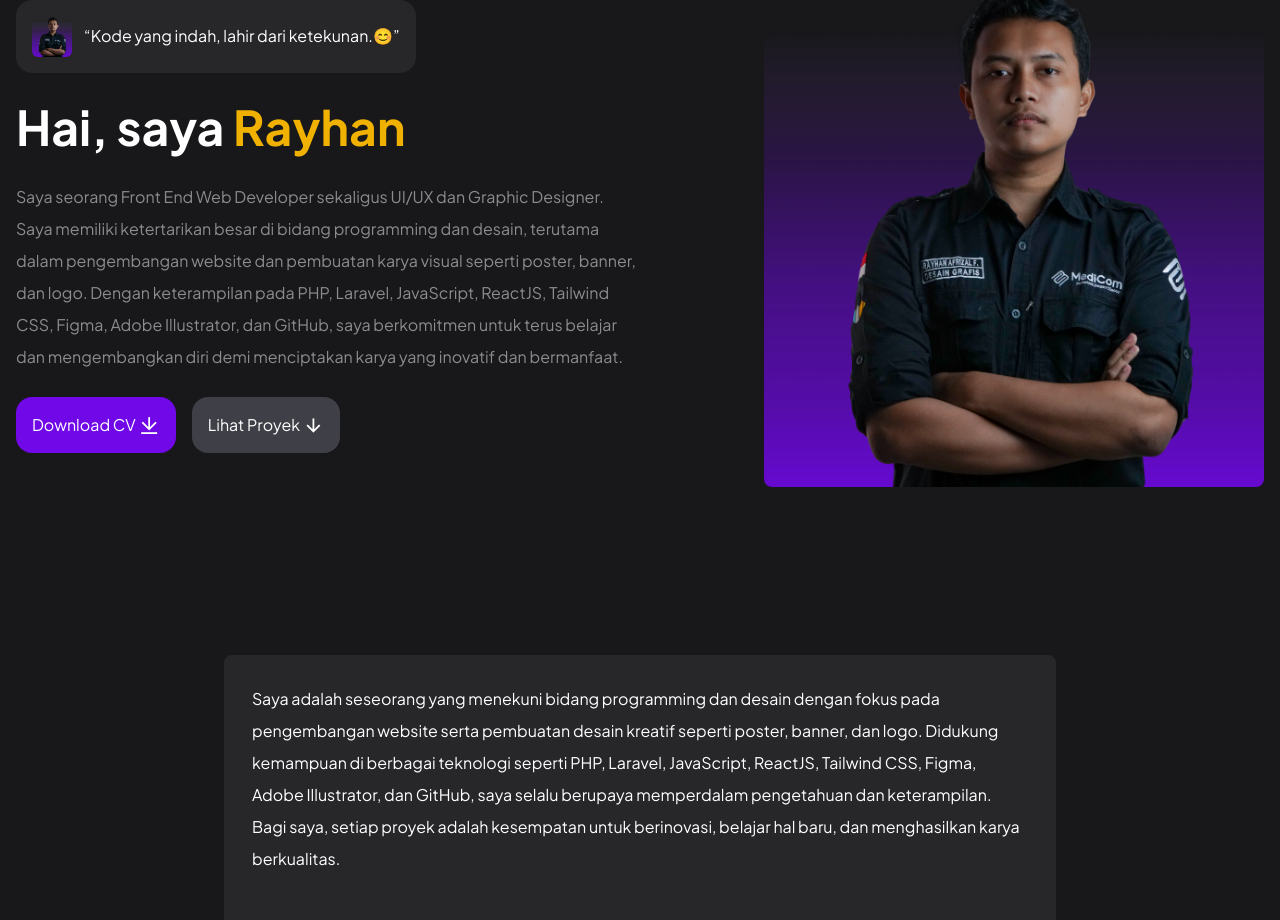
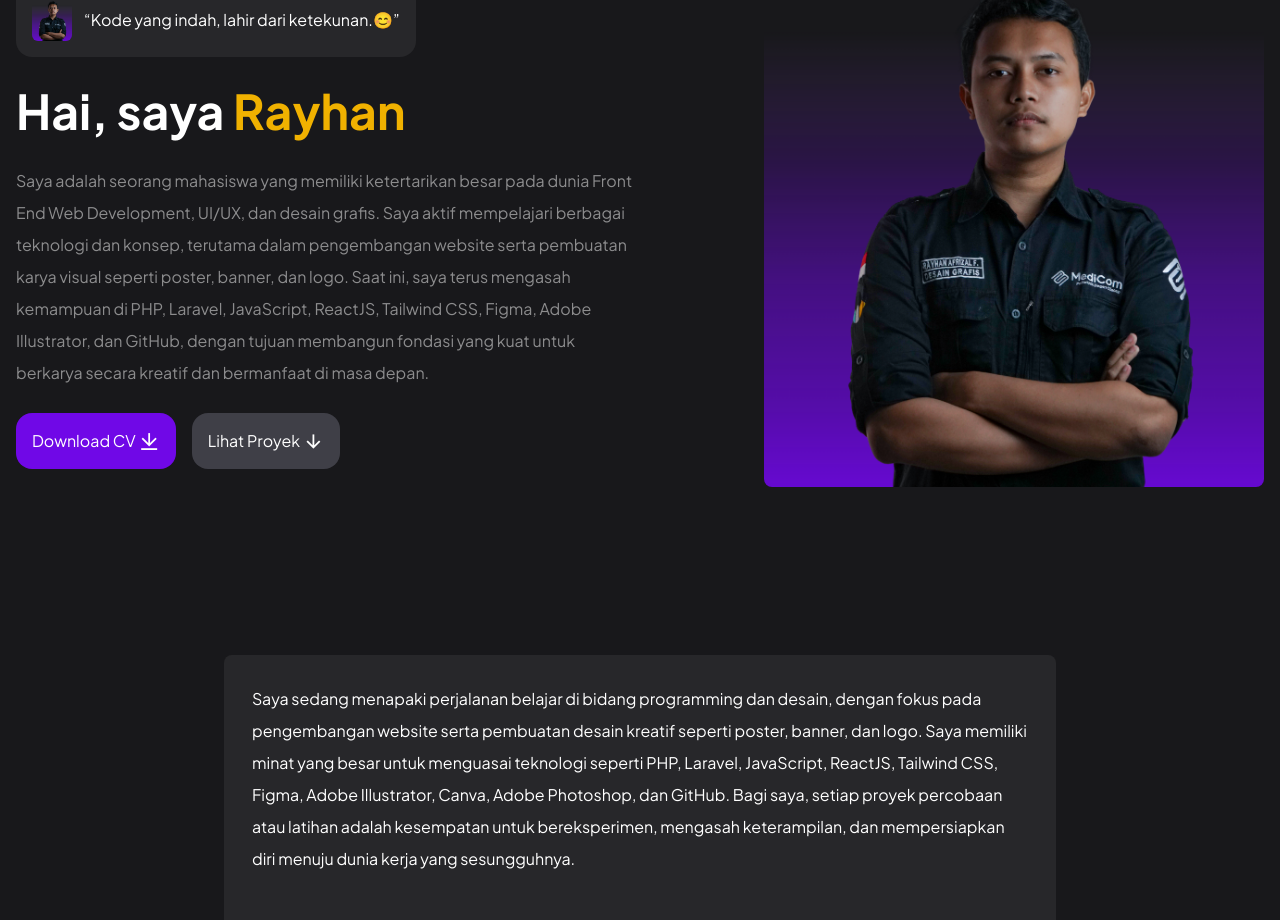
Before and after one commit to Rayhan-Afrizal-Fajri/portfolio, a React (Vite) app: page / in a window 1280 px wide. Shown: the part 190-1110 px from the top of the page. Built offline with nearby package versions, Linux system fonts and the light colour scheme.

Commit message:
refractor:change about and hero section narration

```diff
--- a/src/App.jsx
+++ b/src/App.jsx
@@ -20,13 +20,11 @@ function App() {
             <q>Kode yang indah, lahir dari ketekunan.😊</q>
           </div>
           <h1 className="text-5xl/tight font-bold mb-6">Hai, saya <span className="text-yellow-500">Rayhan</span></h1>
-          <p className="text-base/loose mb-6 opacity-50">Saya seorang Front End Web
-              Developer sekaligus UI/UX dan Graphic Designer. Saya memiliki ketertarikan besar
-              di bidang programming dan desain, terutama dalam pengembangan website dan
-              pembuatan karya visual seperti poster, banner, dan logo. Dengan keterampilan
-              pada PHP, Laravel, JavaScript, ReactJS, Tailwind CSS, Figma, Adobe Illustrator,
-              dan GitHub, saya berkomitmen untuk terus belajar dan mengembangkan diri demi
-              menciptakan karya yang inovatif dan bermanfaat.
+          <p className="text-base/loose mb-6 opacity-50">Saya adalah seorang mahasiswa yang memiliki ketertarikan besar pada dunia Front End Web Development, UI/UX, dan desain grafis.
+            Saya aktif mempelajari berbagai teknologi dan konsep, terutama dalam
+            pengembangan website serta pembuatan karya visual seperti poster, banner, dan logo.
+            Saat ini, saya terus mengasah kemampuan di PHP, Laravel, JavaScript, ReactJS, Tailwind CSS, Figma, Adobe Illustrator, dan GitHub,
+            dengan tujuan membangun fondasi yang kuat untuk berkarya secara kreatif dan bermanfaat di masa depan.
           </p>
           <div className="flex items-center sm:gap-4 gap-2">
             <a href="#" className="bg-violet-700 p-4 rounded-2xl hover:bg-violet-600">
@@ -45,13 +43,11 @@ function App() {
         <div className="xl:w-2/3 lg:w-3/4 w-full mx-auto p-7 bg-zinc-800 rounded-lg" data-aos="fade-up" data-aos-duration="1000" data-aos-once="true">
           <img src={dataImage.HeroImage} alt="Image" className="w-12 rounded-md mb-10 sm:hidden block" loading="lazy" />
           <p className="text-base/loose mb-10">
-              Saya adalah seseorang yang menekuni bidang programming dan desain dengan fokus
-              pada pengembangan website serta pembuatan desain kreatif seperti poster, banner,
-              dan logo. Didukung kemampuan di berbagai teknologi seperti PHP, Laravel,
-              JavaScript, ReactJS, Tailwind CSS, Figma, Adobe Illustrator, dan GitHub, saya
-              selalu berupaya memperdalam pengetahuan dan keterampilan. Bagi saya, setiap
-              proyek adalah kesempatan untuk berinovasi, belajar hal baru, dan menghasilkan
-              karya berkualitas.
+              Saya sedang menapaki perjalanan belajar di bidang programming dan desain,
+              dengan fokus pada pengembangan website serta pembuatan desain kreatif seperti poster, banner, dan logo.
+              Saya memiliki minat yang besar untuk menguasai teknologi seperti PHP, Laravel, JavaScript, ReactJS,
+              Tailwind CSS, Figma, Adobe Illustrator, Canva, Adobe Photoshop, dan GitHub. Bagi saya, setiap proyek percobaan atau latihan adalah
+              kesempatan untuk bereksperimen, mengasah keterampilan, dan mempersiapkan diri menuju dunia kerja yang sesungguhnya.
           </p>
           <div className="flex items-center justify-between">
             <img src={dataImage.HeroImage} alt="Image" className="w-12 rounded-md sm:block hidden" loading="lazy" />
```
